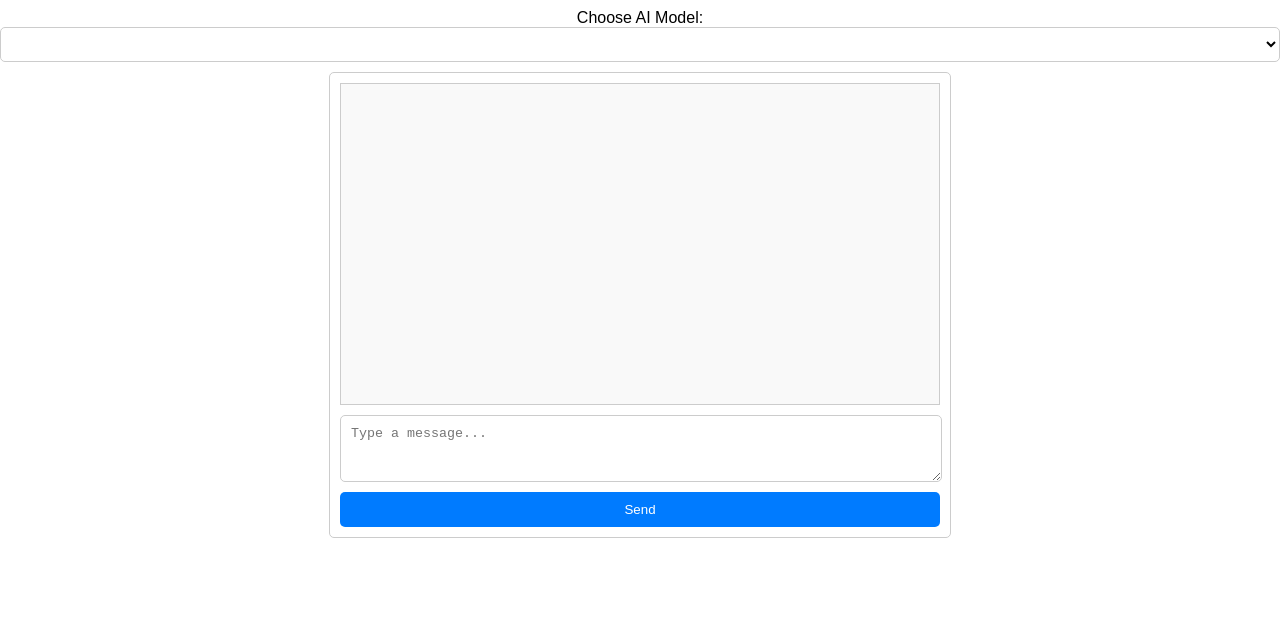
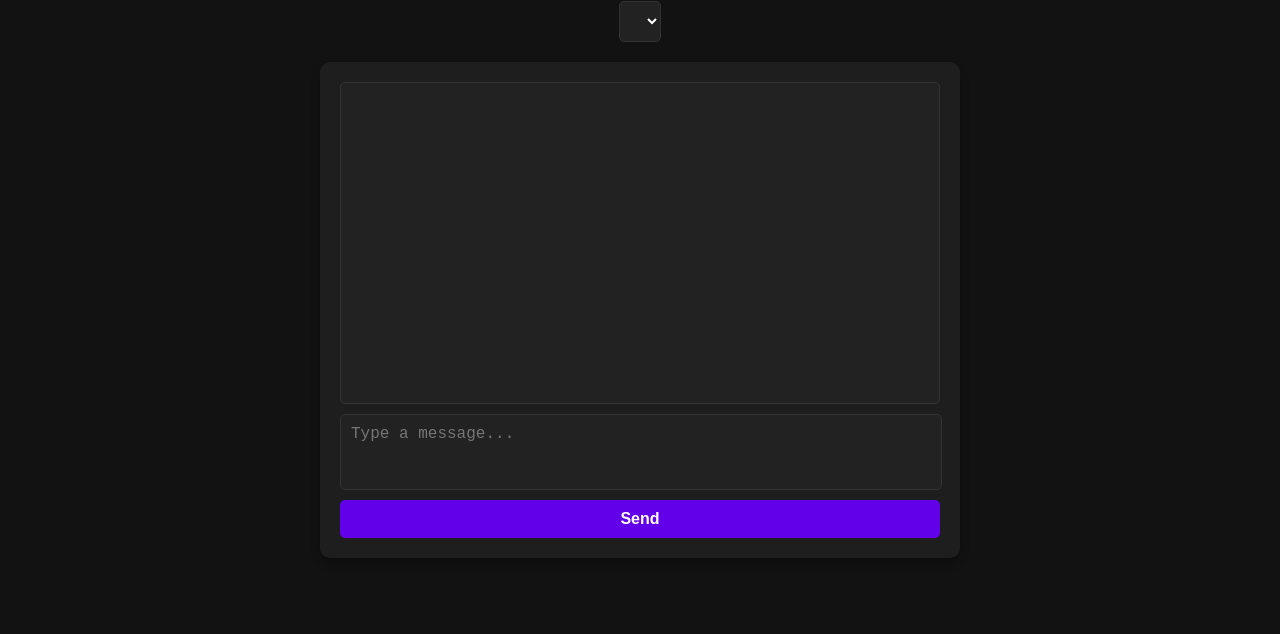
Before and after one commit to maliknie/local-ai-desktop, a website with bundled scripts: page public/index.html in a window 1280 px wide. Shown: the part 166-800 px from the top of the page. Built offline with nearby package versions, Linux system fonts and the light colour scheme; files whose address does not match are found by name.

Commit message:
feat: Added a CSS file and fixed switching between models

```diff
--- a/package.json
+++ b/package.json
@@ -27,6 +27,8 @@
     "@types/cors": "^2.8.17",
     "@types/electron": "^1.6.12",
     "@types/express": "^5.0.0",
-    "@types/node-fetch": "^2.6.12"
+    "@types/node-fetch": "^2.6.12",
+    "concurrently": "^9.1.2",
+    "wait-on": "^8.0.2"
   }
 }
--- a/public/index.html
+++ b/public/index.html
@@ -4,62 +4,12 @@
     <meta charset="UTF-8">
     <meta name="viewport" content="width=device-width, initial-scale=1.0">
     <title>Local AI Desktop</title>
-    <style>
-        body {
-            font-family: Arial, sans-serif;
-            display: flex;
-            flex-direction: column;
-            align-items: center;
-            justify-content: center;
-            height: 100vh;
-            margin: 0;
-        }
-        #chat-container {
-            width: 80%;
-            max-width: 600px;
-            border: 1px solid #ccc;
-            padding: 10px;
-            border-radius: 5px;
-            display: flex;
-            flex-direction: column;
-            gap: 10px;
-        }
-        #chat-output {
-            height: 300px;
-            overflow-y: auto;
-            border: 1px solid #ccc;
-            padding: 10px;
-            background: #f9f9f9;
-        }
-        #chat-input {
-            width: calc(100% - 20px);
-            padding: 10px;
-            border: 1px solid #ccc;
-            border-radius: 5px;
-        }
-        #model-selector {
-            width: 100%;
-            padding: 8px;
-            margin-bottom: 10px;
-            border-radius: 5px;
-            border: 1px solid #ccc;
-            background: white;
-            cursor: pointer;
-        }
-        button {
-            padding: 10px;
-            border: none;
-            background: #007bff;
-            color: white;
-            border-radius: 5px;
-            cursor: pointer;
-        }
-    </style>
+    <link rel="stylesheet" href="style.css">
 </head>
 <body>
     <h1>Local AI Desktop</h1>
     <label for="model-selector">Choose AI Model:</label>
-    <select id="model-selector"></select> <!-- Dropdown now exists in HTML -->
+    <select id="model-selector"></select>
     <div id="chat-container">
         <div id="chat-output"></div>
         <textarea id="chat-input" rows="3" placeholder="Type a message..."></textarea>
--- /dev/null
+++ b/public/style.css
@@ -0,0 +1,82 @@
+body {
+    font-family: Arial, sans-serif;
+    background-color: #121212;
+    color: #ffffff;
+    margin: 0;
+    padding: 0;
+    display: flex;
+    flex-direction: column;
+    align-items: center;
+    justify-content: center;
+    height: 100vh;
+}
+
+h1 {
+    font-size: 2rem;
+    margin-bottom: 10px;
+}
+
+label {
+    font-size: 1rem;
+    margin-bottom: 5px;
+}
+
+#model-selector {
+    padding: 10px;
+    margin-bottom: 20px;
+    font-size: 1rem;
+    border: 1px solid #333;
+    border-radius: 5px;
+    background-color: #222;
+    color: white;
+}
+
+#chat-container {
+    width: 80%;
+    max-width: 600px;
+    background-color: #1e1e1e;
+    padding: 20px;
+    border-radius: 10px;
+    box-shadow: 0 4px 10px rgba(0, 0, 0, 0.3);
+    display: flex;
+    flex-direction: column;
+}
+
+#chat-output {
+    height: 300px;
+    overflow-y: auto;
+    border: 1px solid #333;
+    padding: 10px;
+    border-radius: 5px;
+    background-color: #222;
+    margin-bottom: 10px;
+}
+
+#chat-input {
+    width: calc(100% - 20px);
+    padding: 10px;
+    font-size: 1rem;
+    border-radius: 5px;
+    border: 1px solid #333;
+    background-color: #222;
+    color: white;
+    resize: none;
+    outline: none;
+}
+
+button {
+    margin-top: 10px;
+    padding: 10px;
+    font-size: 1rem;
+    font-weight: bold;
+    background-color: #6200ea;
+    color: white;
+    border: none;
+    border-radius: 5px;
+    cursor: pointer;
+    transition: background-color 0.2s ease;
+}
+
+button:hover {
+    background-color: #3700b3;
+}
--- a/src/main.ts
+++ b/src/main.ts
@@ -9,7 +9,7 @@ function isGPUSupported(): boolean {
     const result = execSync("glxinfo | grep 'OpenGL renderer'").toString();
     return !result.includes("llvmpipe"); // `llvmpipe` means no real GPU acceleration
   } catch (error) {
-    return false; // If the command fails, assume no GPU
+    return false;
   }
 }
 
--- a/src/renderer.ts
+++ b/src/renderer.ts
@@ -1,6 +1,6 @@
 const chatInput = document.getElementById("chat-input") as HTMLTextAreaElement;
 const chatOutput = document.getElementById("chat-output") as HTMLDivElement;
-const modelSelector = document.getElementById("model-selector") as HTMLSelectElement; // Get dropdown from HTML
+const modelSelector = document.getElementById("model-selector") as HTMLSelectElement;
 
 interface ModelResponse {
   models: string[];
@@ -16,7 +16,7 @@ async function fetchModels(): Promise<void> {
       return;
     }
 
-    modelSelector.innerHTML = ""; // Clear existing options
+    modelSelector.innerHTML = "";
 
     data.models.forEach((model) => {
       const option = document.createElement("option");
@@ -42,6 +42,7 @@ async function setModel(model: string): Promise<void> {
     });
   } catch (error) {
     console.error("Error setting model:", error);
+    console.log("Error contacting backend");
   }
 }
 
@@ -105,4 +106,8 @@ async function sendMessage() {
     }
   }
 
-fetchModels(); // Ensure models are fetched at the start
+function logSelectedModel() {
+
+}
+
+fetchModels();
```
Also changed, not shown: src/server.ts (+8 -9 lines), 1 other file.
